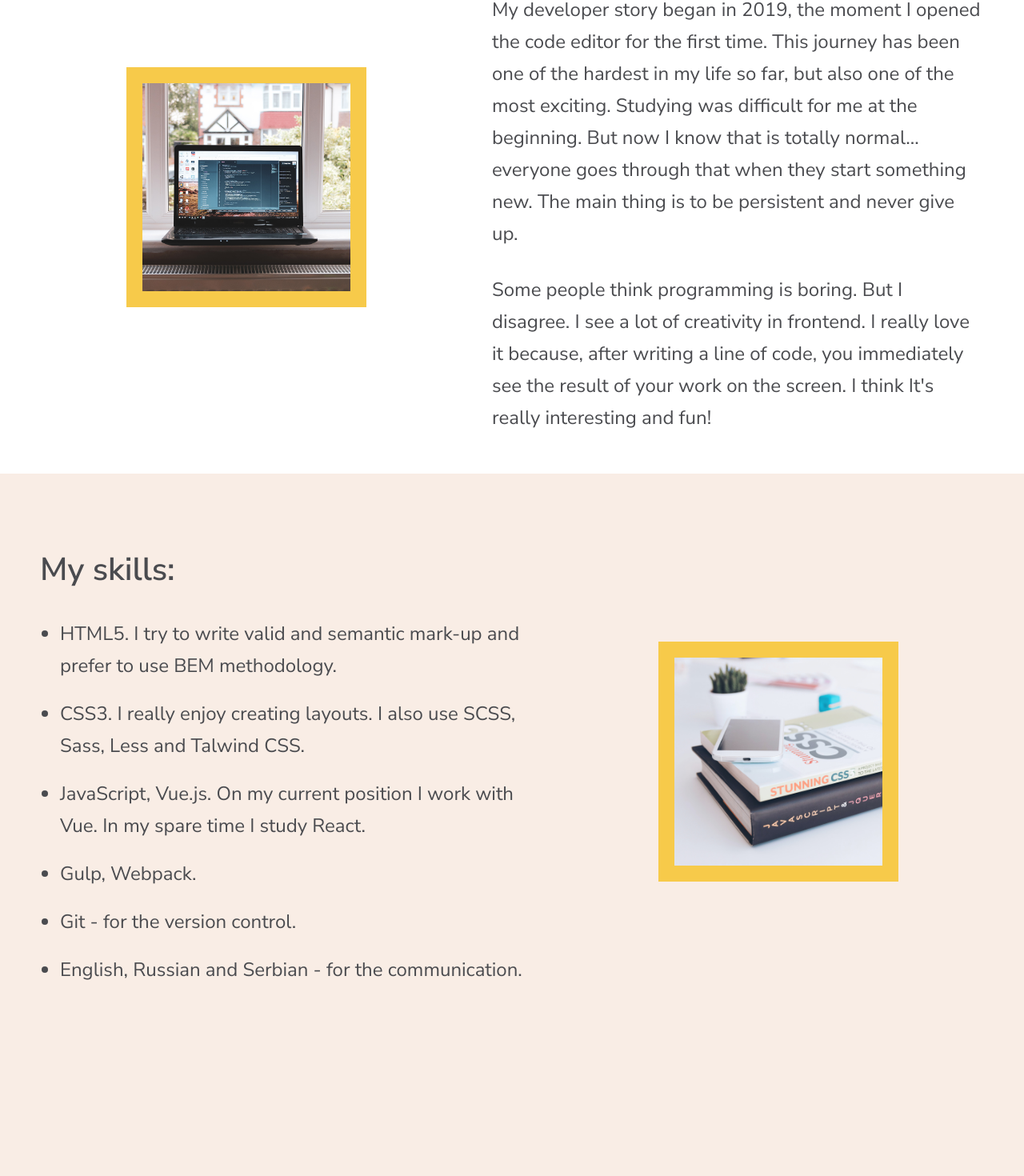
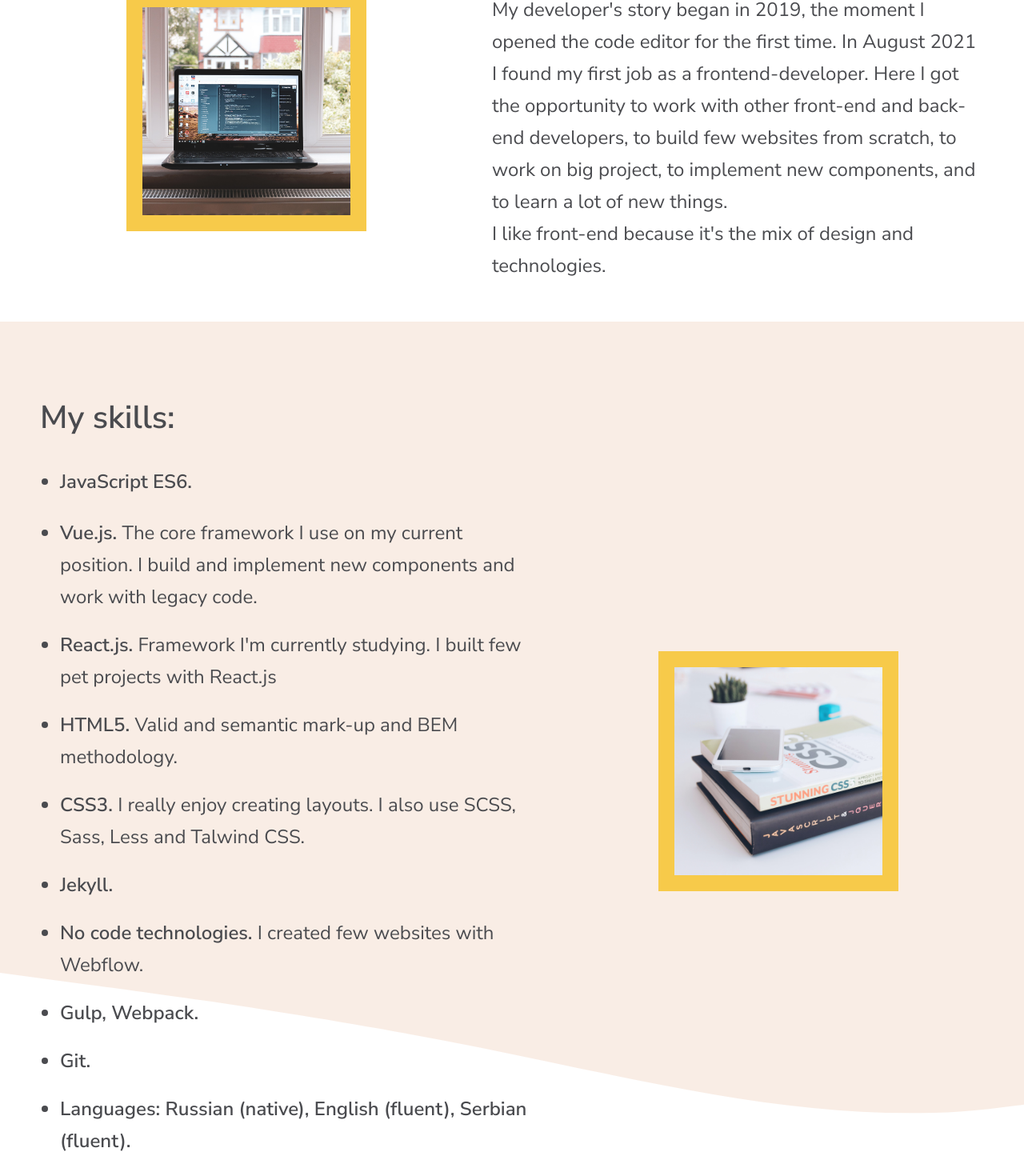
Before and after one commit to evnayd/Portfolio, a Vue app: page /#/home in a window 1280 px wide. Shown: the part 617-2087 px from the top of the page at 80% size. Before the commit the page ends 1939 px from the top, so only its background shows below. Built offline with nearby package versions, Linux system fonts and the light colour scheme.

Commit message:
changes in portfolio

```diff
--- a/src/components/Intro.vue
+++ b/src/components/Intro.vue
@@ -3,7 +3,7 @@
     <div>
       <h2>Hello!</h2>
       <p>
-        My name is Evgeniya. I am a self-taught front-end developer. Welcome to
+        My name is Evgeniya. I am a front-end developer. Welcome to
         my portfolio site! Here I would like to tell a little about myself, and
         show my projects.
       </p>
--- a/src/components/Projects.vue
+++ b/src/components/Projects.vue
@@ -1,11 +1,14 @@
 <template>
-  <div class="wrapper" :projects="projects">
+  <div :projects="projects" class="container">
+    <h1>Here you can see some of my projects:</h1>
+    <div  class="wrapper">
     <project
       v-for="project in projects"
       :key="project.id"
       v-bind:project="project"
     ></project>
   </div>
+</div>
 </template>
 
 <script>
@@ -86,9 +89,11 @@ export default {
 </script>
 
 <style scoped>
-.wrapper {
+
+.container {
   padding: 20px;
 }
+
 
 @media (min-width: 1024px) {
   .wrapper {
--- a/src/components/Skills.vue
+++ b/src/components/Skills.vue
@@ -3,21 +3,23 @@
     <div class="skills-text">
       <h2>My skills:</h2>
       <ul>
+        <li><p class="tech">JavaScript ES6.</p> </li>
+        <li><b>Vue.js.</b> The core framework I use on my current position.
+          I build and implement new components and work with legacy code.</li>
+        <li><b>React.js.</b> Framework I'm currently studying. I built few pet projects with React.js</li>
         <li>
-          HTML5. I try to write valid and semantic mark-up and prefer to use BEM
-          methodology.
+          <b>HTML5. </b> Valid and semantic mark-up and BEM methodology.
         </li>
         <li>
-          CSS3. I really enjoy creating layouts. I also use SCSS,
+          <b>CSS3. </b>
+          I really enjoy creating layouts. I also use SCSS,
           Sass, Less and Talwind CSS.
         </li>
-        <li>
-          JavaScript, Vue.js. On my current position I work with Vue.
-           In my spare time I study React.
-        </li>
-        <li>Gulp, Webpack.</li>
-        <li>Git - for the version control.</li>
-        <li>English, Russian and Serbian - for the communication.</li>
+        <li> <b>Jekyll.</b></li>
+        <li><b>No code technologies.</b> I created few websites with Webflow.</li>
+        <li><b>Gulp, Webpack.</b></li>
+        <li><b>Git.</b></li>
+        <li><b>Languages: Russian (native), English (fluent), Serbian (fluent).</b></li>
       </ul>
       <p></p>
     </div>
@@ -45,24 +47,16 @@ li {
   margin-bottom: 15px;
 }
 
+.tech {
+ font-weight: 900;
+}
+
 .skills {
   position: relative;
   padding-left: 20px;
   padding-right: 20px;
 }
 
-/*.skills:after {
-  position: absolute;
-  content: '';
-  background-image: url('../img/wave2.svg');
-  background-repeat: no-repeat;
-  background-size: cover;
-  width: 100%;
-  height: 300px;
-  left: 0px;
-  bottom: -30px;
-  z-index: -10;
-}*/
 
 .skills-img {
   width: 100%;
@@ -95,6 +89,20 @@ li {
     padding-bottom: 70px;
   }
 
+
+.skills:after {
+  position: absolute;
+  content: '';
+  background-image: url('../img/wave2.svg');
+  background-repeat: no-repeat;
+  background-size: cover;
+  width: 100%;
+  height: 400px;
+  left: 0px;
+  bottom: 0px;
+  z-index: -10;
+}
+
   .skills-img {
     width: 50%;
     position: relative;
--- a/src/components/Story.vue
+++ b/src/components/Story.vue
@@ -3,22 +3,17 @@
     <div class="story-text">
       <h2>My story:</h2>
       <p>
-        My developer story began in 2019, the moment I opened the code editor
-        for the first time. This journey has been one of the hardest in my life
-        so far, but also one of the most exciting. Studying was difficult for me
-        at the beginning. But now I know that is totally normal…everyone goes
-        through that when they start something new. The main thing is to be
-        persistent and never give up.
+        My developer's story began in 2019, the moment I opened the code editor
+        for the first time.
+        In August 2021 I found my first job as a frontend-developer.
+        Here I got the opportunity to work with other front-end and back-end developers, to build few websites from scratch, to work on big project, to implement new components, and to learn a lot of new things.
+        <br>I like front-end because it's the mix of design and technologies.
       </p>
       <p>
-        Some people think programming is boring. But I disagree. I see a lot of
-        creativity in frontend. I really love it because, after writing a line
-        of code, you immediately see the result of your work on the screen. I
-        think It's really interesting and fun!
       </p>
     </div>
     <div class="story-img">
-      <img alt="sreenshot of the site" src="../img/laptop.jpg" />
+      <img alt="sreenshot of the si te" src="../img/laptop.jpg" />
     </div>
   </div>
 </template>
```
Also changed, not shown: src/components/Contacts.vue (+0 -15 lines).
